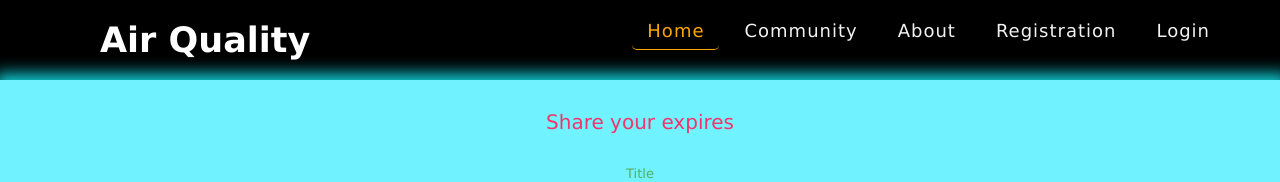
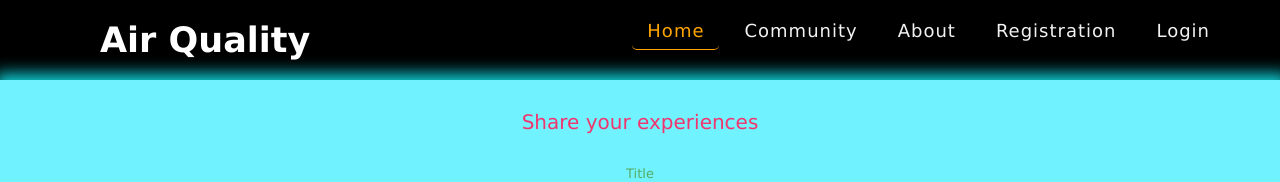
Before and after one commit to arasaa/air_quality, a React (Create React App) app in the folder client/: page /community in a window 1280 px wide. Shown: the top 182 px of the page. Built offline with nearby package versions, Linux system fonts and the light colour scheme; no server answers.

Commit message:
word correction in post form -8

```diff
--- a/client/src/components/screens/Community/PostForm.js
+++ b/client/src/components/screens/Community/PostForm.js
@@ -5,7 +5,7 @@ const postForm = ({getPosts, submitHandler, handleChange, form}) => {
 
     <div style={{marginBottom:"5rem"}}>
        <form className="postForm" onSubmit={submitHandler}>
-        <h1 className="postH1">Share your expires</h1>
+        <h1 className="postH1">Share your experiences</h1>
         <label className="postLabel">Title</label>
         <input
           type="text"
```
